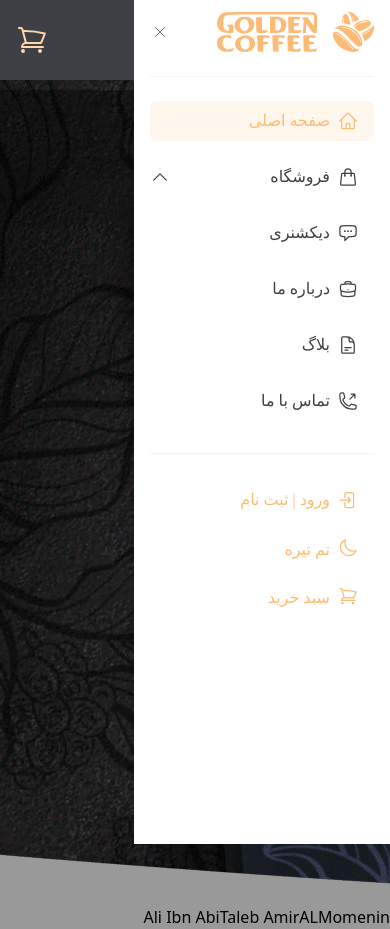
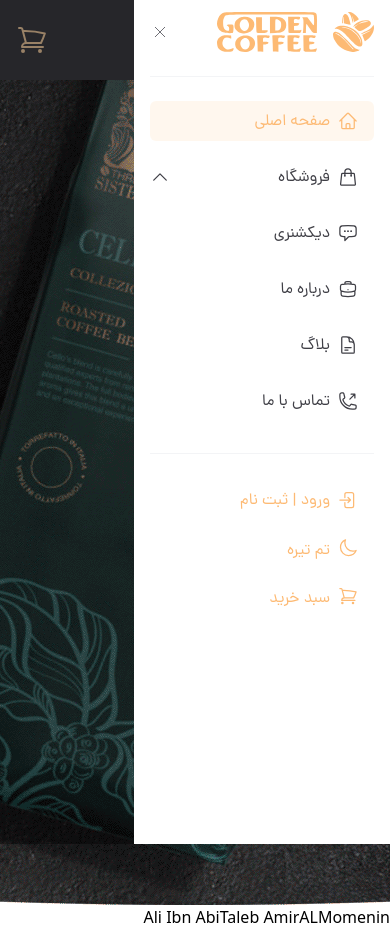
Before and after one commit to MrLoremIpsum1610/CoffeeShopAVTgti, a website: page index.html in a window 390 px wide. Both pictures are taken after a click on the icon 354 px from the left and 40 px from the top of the page. Drawn offline with Linux system fonts and the light colour scheme.

Commit message:
Hotfix Header

```diff
--- a/index.html
+++ b/index.html
@@ -82,11 +82,11 @@
 </svg>
 
 
-<body>
+<body class="relative">
     <!-- 6981 -->
-    <header class="font-Dana-Regular bg-[url('../images/headerBgDesktop.png')] h-[905px] relative  ">
+    <header class="font-Dana-Regular bg-[url('../images/headerBgDesktop.png')] h-[905px] relative bg-no-repeat bg-center ">
         <div class="sm:mx-auto sm:w-11/12 lg:pt-9 sm:fixed sm:left-0 sm:right-0 m-0 p-0 w-full">
-            <div class="flex justify-between items-center text-gary-300 bg-black/50 xl:px-10 py-5 max-lg:rounded-tl-none max-lg:rounded-tr-none rounded-3xl px-10 max-sm:rounded-none max-sm:bg-zinc-700 max-sm:px-0 " >
+            <div class="flex justify-between items-center text-gary-300 bg-black/50 xl:px-10 py-5 max-lg:rounded-tl-none max-lg:rounded-tr-none rounded-3xl px-10 max-sm:rounded-none max-sm:bg-zinc-700 max-sm:px-0 fixed left-0 right-0 mx-[5%]  max-sm:mx-0 max-sm:w-full" >
                 <div class="flex font-Dana-Medium ">
                     <a href="" class="xl:ml-9 lg:ml-7 w-14 h-14 hidden lg:block">
                         <img src="./src/images/app-logo.png" alt="" class="w-full h-full">
@@ -371,7 +371,7 @@
                     </span>
                 </div>
              </div>
-             <div class="bg-black/40 w-full fixed h-full transition-all duration-150 bgUnTouch"></div>
+             <div class="bg-black/40 w-full fixed h-full transition-all duration-150 bgUnTouch lg:hidden max-lg:block -top-2.5"></div>
 
          </div>
 
--- a/tailwind.config.js
+++ b/tailwind.config.js
@@ -20,7 +20,8 @@ module.exports = {
 
       },
       spacing:{
-        '3.5':"14px"
+        '3.5':"14px",
+        '2.5':"10px",
       },
       fontFamily:{
         'Dana-ExtraLight': '"Dana ExtraLight"',
```
Also changed, not shown: src/styles/app.css.
